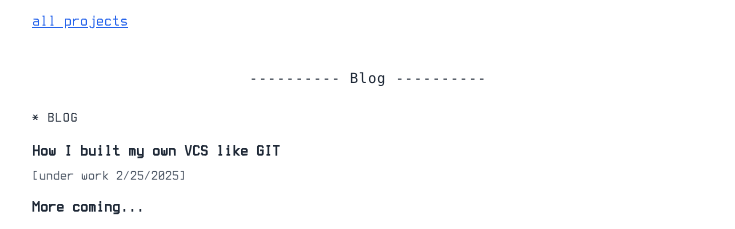
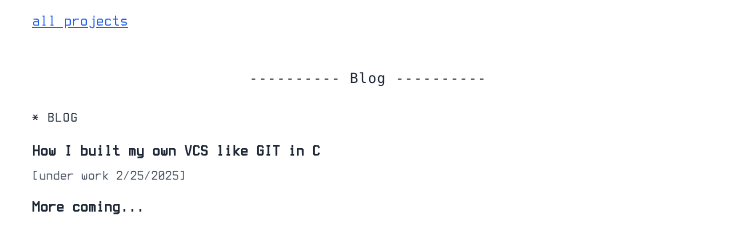
Before and after one commit to maskjelly/whiteye.in, a Next.js app: page / in a window 1280 px wide. Shown: the part 900-1129 px from the top of the page, without its empty margins (272-1007 px from the left). Built offline with nearby package versions, Linux system fonts and the light colour scheme.

Commit message:
minute shit fucking i am dumb

```diff
--- a/app/page.tsx
+++ b/app/page.tsx
@@ -156,7 +156,7 @@ export default function Home() {
           </h2>
           <ul className="list-none pl-0 text-sm sm:text-base text-gray-800">
             <li className="mb-2">
-              <strong className="block">How I built my own VCS like GIT</strong>
+              <strong className="block">How I built my own VCS like GIT in C</strong>
               <span className="text-gray-600 text-xs sm:text-sm">
                 [under work {new Date().toLocaleDateString()}]
               </span>
```
